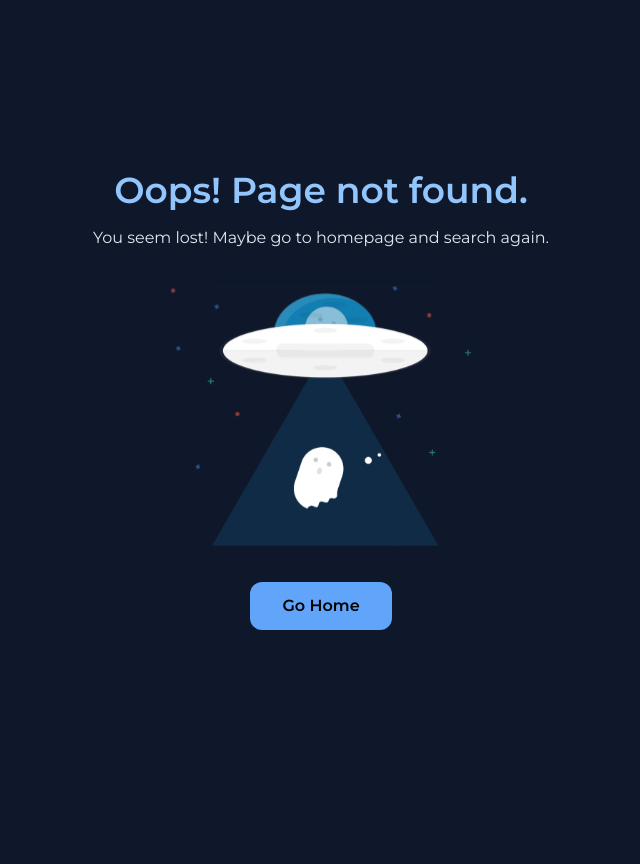
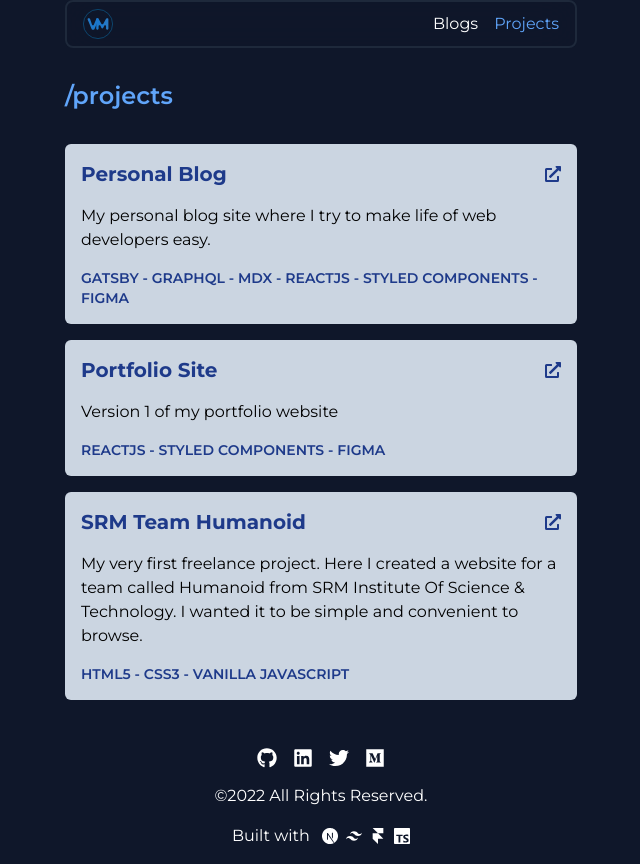
Before and after one commit to vivek1909/portfolio-nextjs, a Next.js app: page /projects in a window 1280 px wide. Before the commit this address had no page. Shown: the whole page, without its empty margins (319-959 px from the left). Before the commit the page ends 800 px from the top, so only its background shows below. Built offline with nearby package versions, Linux system fonts and the light colour scheme.

Commit message:
feat: added projects page

```diff
--- /dev/null
+++ b/constants/Projects.ts
@@ -0,0 +1,24 @@
+import { IProjectDetails } from "../types/projects";
+
+export const ProjectsDetails: IProjectDetails[] = [
+  {
+    title: "Personal Blog",
+    description:
+      "My personal blog site where I try to make life of web developers easy.",
+    techStack: "GATSBY - GRAPHQL - MDX - REACTJS - STYLED COMPONENTS - FIGMA",
+    projectURL: "https://vivek-writes.netlify.app/",
+  },
+  {
+    title: "Portfolio Site",
+    description: "Version 1 of my portfolio website",
+    techStack: "REACTJS - STYLED COMPONENTS - FIGMA",
+    projectURL: "#",
+  },
+  {
+    title: "SRM Team Humanoid",
+    description:
+      "My very first freelance project. Here I created a website for a team called Humanoid from SRM Institute Of Science & Technology. I wanted it to be simple and convenient to browse.",
+    techStack: "HTML5 - CSS3 - VANILLA JAVASCRIPT",
+    projectURL: "#",
+  },
+];
--- /dev/null
+++ b/lib/components/Project/Project.module.css
@@ -0,0 +1,19 @@
+.root {
+  @apply mb-4 bg-slate-300 text-blue-900 p-4 rounded-md;
+}
+
+.innerWrapper {
+  @apply flex items-center justify-between mb-4;
+}
+
+.title {
+  @apply font-bold text-xl;
+}
+
+.description {
+  @apply text-black;
+}
+
+.techStack {
+  @apply text-sm mt-4 font-semibold;
+}
--- /dev/null
+++ b/lib/components/Project/Project.tsx
@@ -0,0 +1,26 @@
+import React, { FC } from "react";
+import classes from "./Project.module.css";
+import Image from "next/image";
+import { FaExternalLinkAlt, FaLink } from "react-icons/fa";
+import { IProjectDetails } from "../../../types/projects";
+
+interface Props {
+  projectDetails: IProjectDetails;
+}
+
+export const Project: FC<Props> = ({ projectDetails }) => {
+  const { title, description, techStack, projectURL } = projectDetails;
+
+  return (
+    <div className={classes.root}>
+      <div className={classes.innerWrapper}>
+        <p className={classes.title}>{title}</p>
+        <a href={projectURL} target={"_blank"} rel={"noreferrer"}>
+          <FaExternalLinkAlt />
+        </a>
+      </div>
+      <p className={classes.description}>{description}</p>
+      <p className={classes.techStack}>{techStack}</p>
+    </div>
+  );
+};
--- /dev/null
+++ b/lib/components/Projects/Projects.module.css
@@ -0,0 +1,3 @@
+.root h1 {
+  @apply text-2xl mb-8 font-semibold text-blue-400;
+}
--- /dev/null
+++ b/lib/components/Projects/Projects.tsx
@@ -0,0 +1,15 @@
+import React, { FC } from "react";
+import classes from "./Projects.module.css";
+import { Project } from "../Project/Project";
+import { ProjectsDetails } from "../../../constants/projects";
+
+export const Projects: FC = () => {
+  return (
+    <div className={classes.root}>
+      <h1>/projects</h1>
+      {ProjectsDetails.map((project) => (
+        <Project key={project.title} projectDetails={project} />
+      ))}
+    </div>
+  );
+};
--- /dev/null
+++ b/pages/projects.tsx
@@ -0,0 +1,15 @@
+import { NextPage } from "next";
+import React from "react";
+import { Projects } from "../lib/components/Projects/Projects";
+import { BaseLayout } from "../lib/layouts/BaseLayout";
+import { MenuItems } from "../types/menu";
+
+const ProjectsPage: NextPage = () => {
+  return (
+    <BaseLayout activeMenu={MenuItems.PROJECTS}>
+      <Projects />
+    </BaseLayout>
+  );
+};
+
+export default ProjectsPage;
--- /dev/null
+++ b/types/projects.ts
@@ -0,0 +1,6 @@
+export interface IProjectDetails {
+  title: string;
+  description: string;
+  techStack: string;
+  projectURL: string;
+}
```
